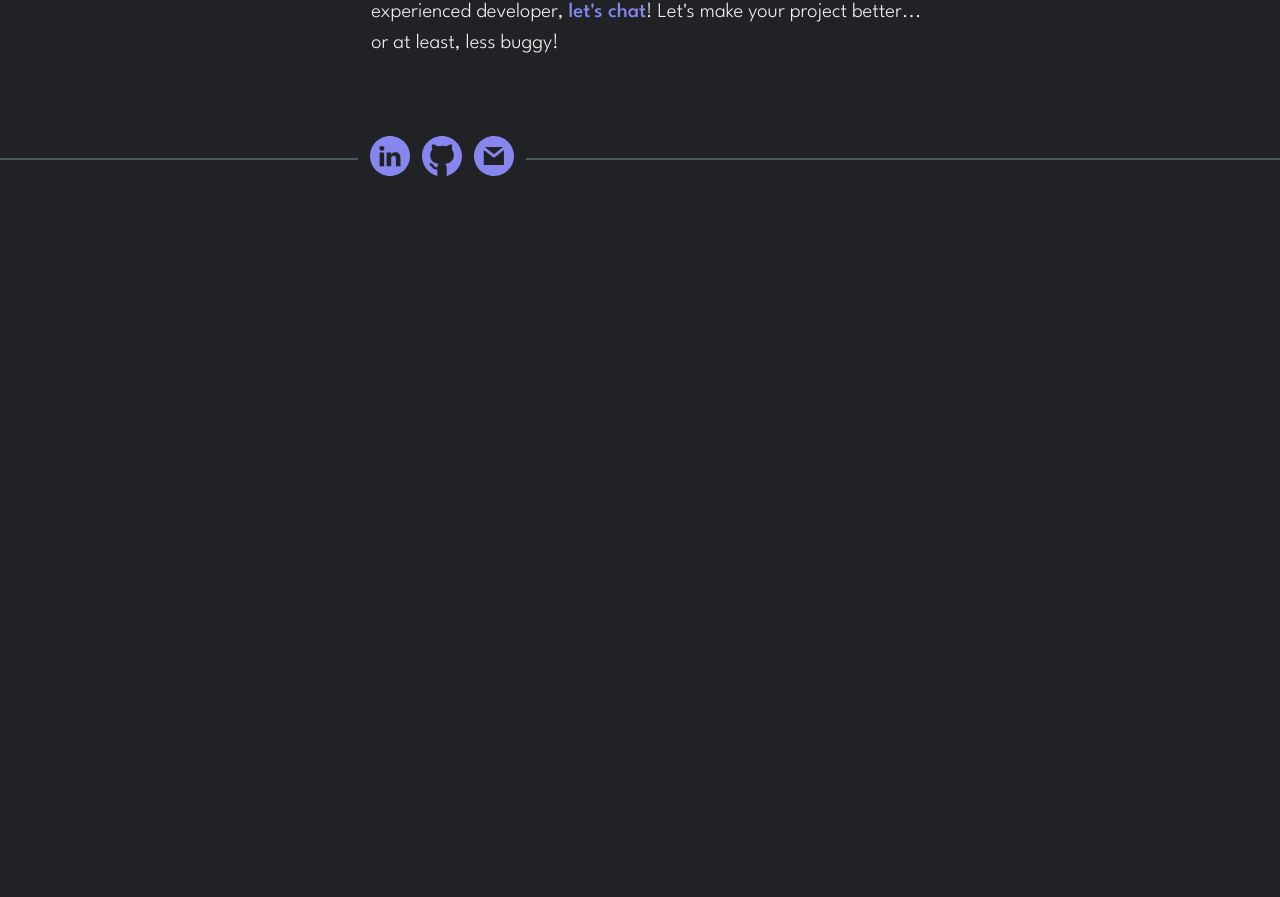
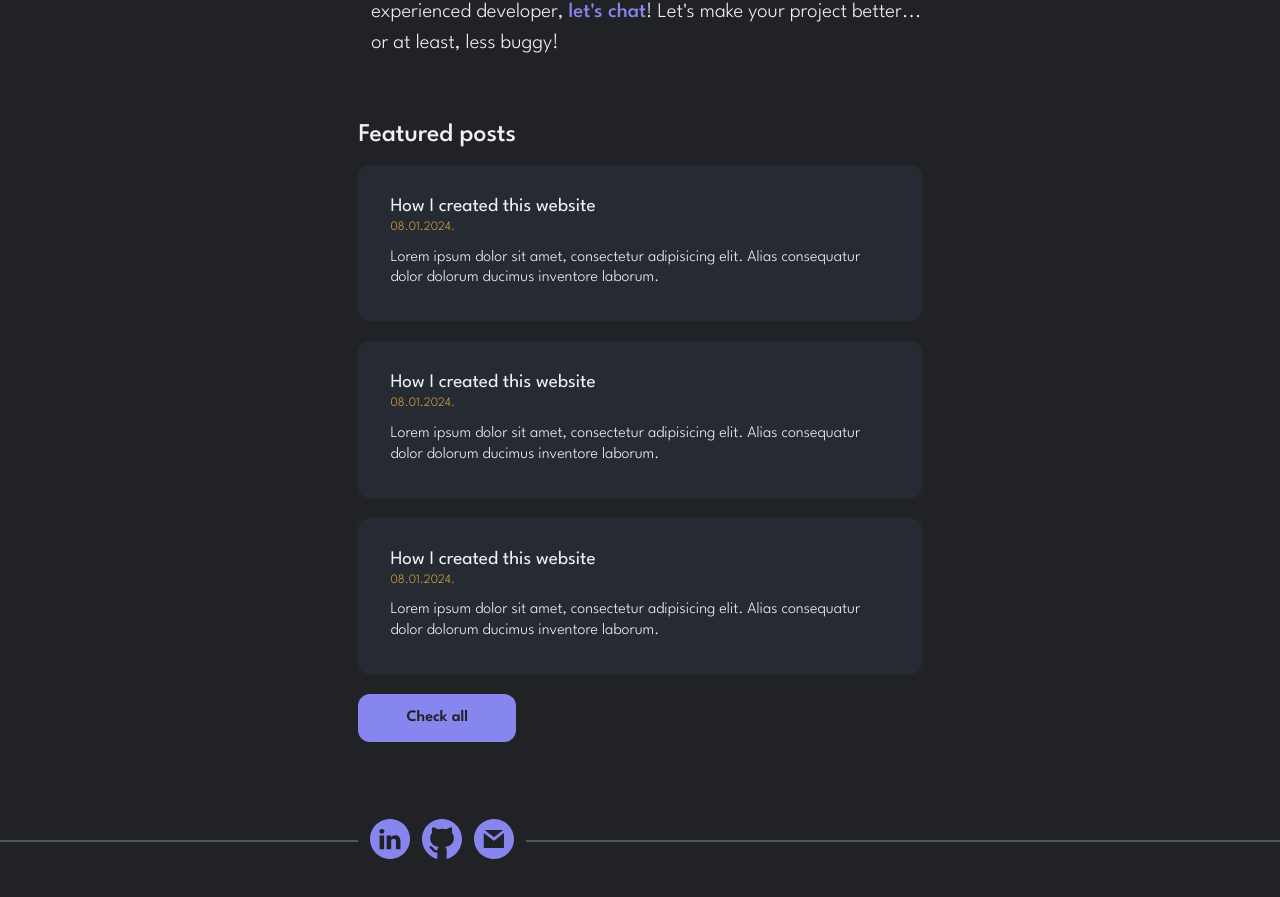
Before and after one commit to krckyboy/todorovic.dev, a Next.js app: page / in a window 1280 px wide. Shown: the part 719-1616 px from the top of the page. Before the commit the page ends 945 px from the top, so only its background shows below. Built offline with nearby package versions, Linux system fonts and the light colour scheme.

Commit message:
Added a section Featured Posts.

```diff
--- a/src/app/page.tsx
+++ b/src/app/page.tsx
@@ -3,6 +3,8 @@ import { NextPage } from 'next';
 import ImageAndText from '@/components/image-and-text/ImageAndText';
 import styles from './styles.module.scss';
 import gStyles from '@/styles/global.module.scss';
+import BlogPostItem from '@/components/blog-post-item/BlogPostItem';
+import Link from 'next/link';
 
 const Page: NextPage = () => {
   return (
@@ -10,6 +12,13 @@ const Page: NextPage = () => {
       <section className={`${styles.section} ${gStyles.paddingInline}`}>
         <ImageAndText />
       </section>
+      <section className={`${styles.section} ${gStyles.paddingInline}`}>
+        <h2 className={styles.featuredPostsHeading}>Featured posts</h2>
+        <div className={styles.featuredPosts}>
+          {[0, 1, 2].map((item) => <BlogPostItem key={item} />)}
+          <Link href={'/blog'} className={styles.checkAllPosts}>Check all</Link>
+        </div>
+      </section>
     </main>
   );
 };
--- a/src/app/styles.module.scss
+++ b/src/app/styles.module.scss
@@ -4,7 +4,33 @@
   flex-direction: column;
   background-color: $color-background;
   display: flex;
-  align-items: center;
   justify-content: flex-start;
+  align-items: flex-start;
   padding-top: 2rem;
 }
+
+.featuredPostsHeading {
+  margin-top: 2rem;
+  font-weight: 500;
+  font-size: clamp(1.5rem, 2vw, 4rem);
+  align-self: flex-start;
+}
+
+.featuredPosts {
+  display: grid;
+  grid-template-columns: repeat(1, 1fr);
+  gap: 20px;
+  margin-top: 1rem;
+
+  .checkAllPosts {
+    background-color: $color-accent;
+    color: $color-background;
+    border-radius: 12px;
+    display: inline-flex;
+    width: fit-content;
+    text-align: center;
+    padding-block: 1rem;
+    padding-inline: 3rem;
+    font-weight: 600;
+  }
+}
```
